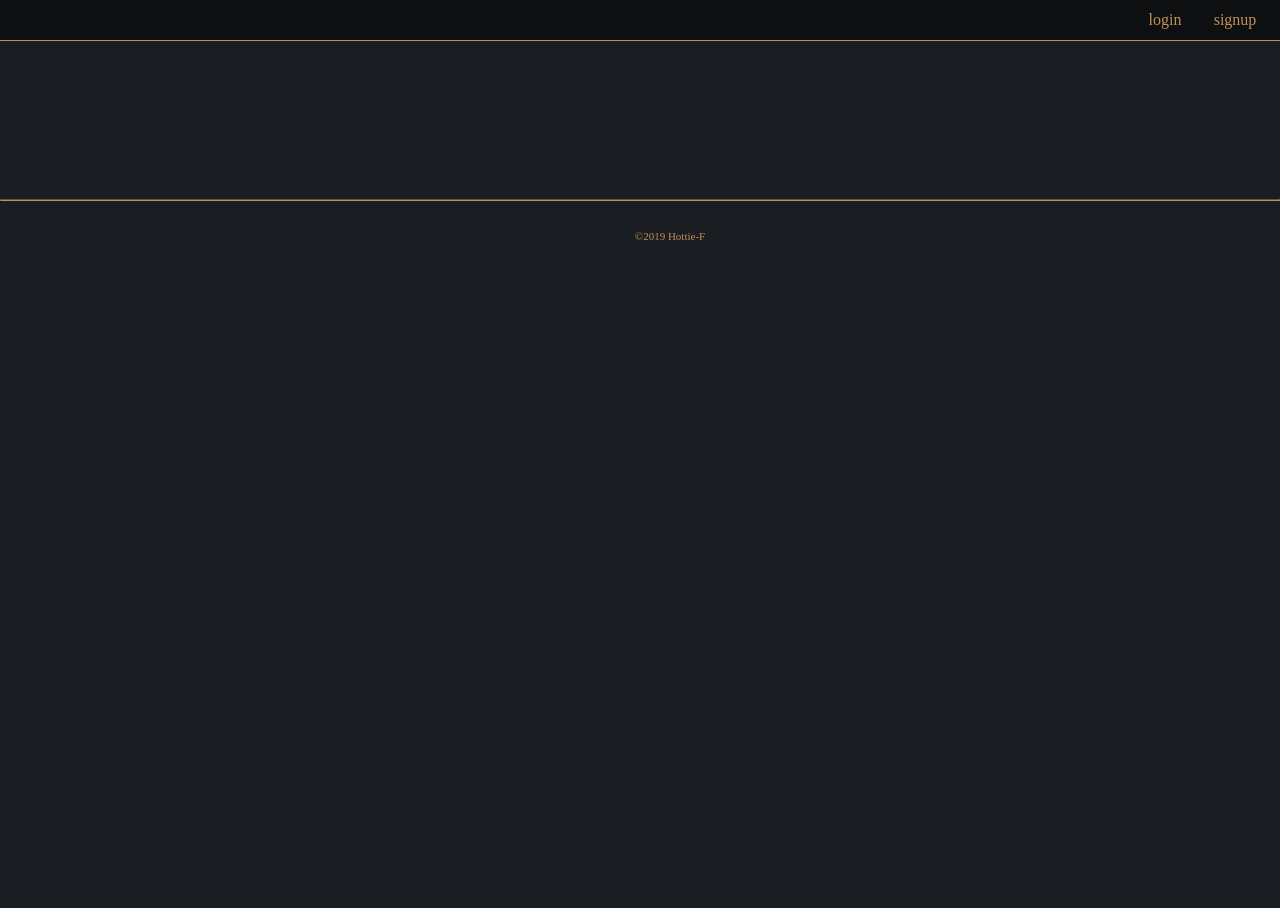
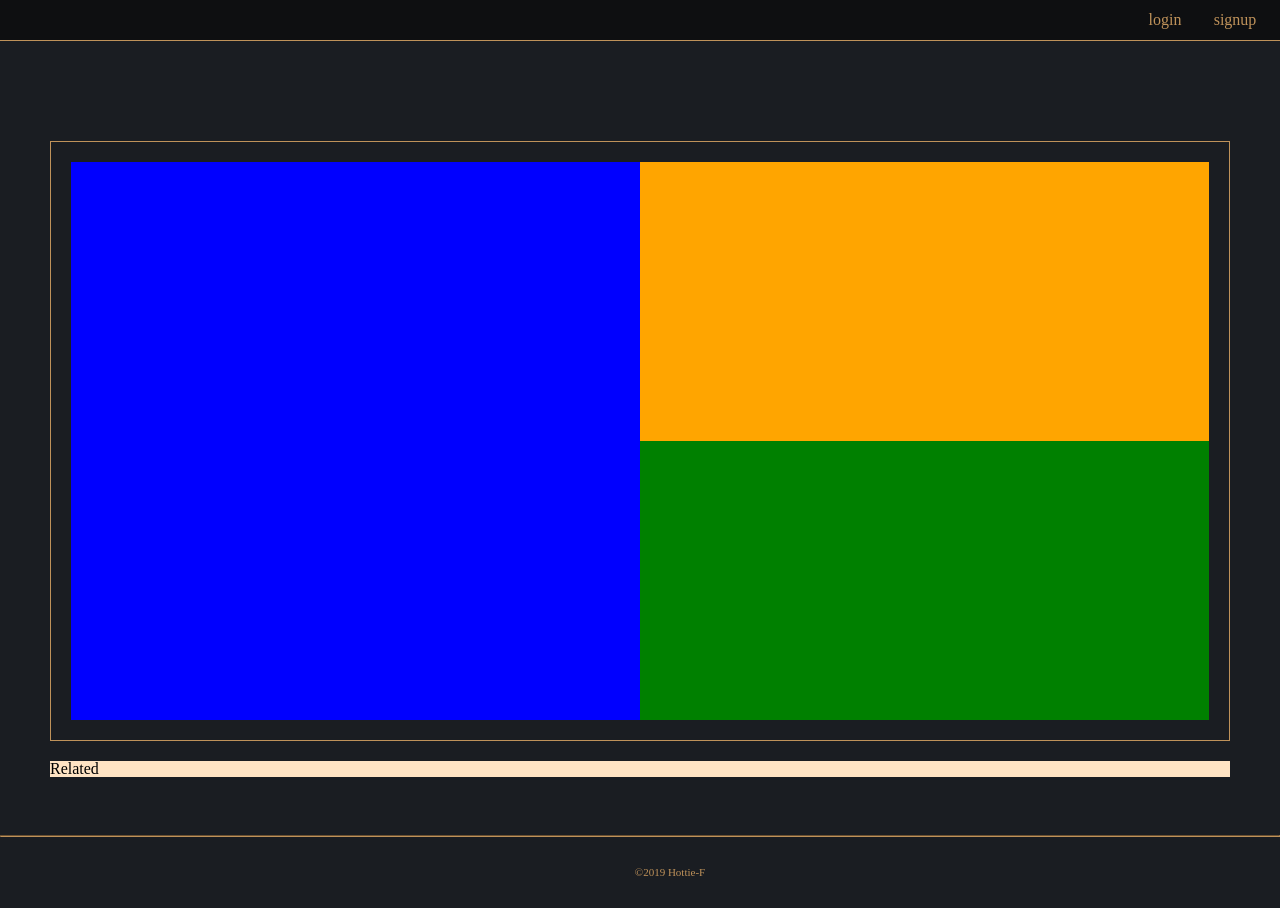
Before and after one commit to dorage/CATLOVER-react, a React (Create React App) app: page /post/1 in a window 1280 px wide. Shown: the top 908 px of the page. Before the commit the page ends 800 px from the top, so only its background shows below. Built offline with nearby package versions, Linux system fonts and the light colour scheme; no server answers.

Commit message:
Detail Layout 작업중

```diff
--- a/src/Routes/Detail/DetailContainer.js
+++ b/src/Routes/Detail/DetailContainer.js
@@ -21,6 +21,7 @@
         try {
             const detail = await serverApi.postDetail(id);
             this.setState({ detail });
+            console.log(detail.data.results);
         } catch (e) {
             console.log(e);
         }
@@ -28,7 +29,6 @@
 
     render() {
         const { detail, loading, error } = this.state;
-        console.log(detail, loading, error);
         return <DetailPresenter />;
     }
 }
--- a/src/Routes/Detail/DetailPresenter.js
+++ b/src/Routes/Detail/DetailPresenter.js
@@ -1,11 +1,60 @@
 import React from 'react';
 import styled from 'styled-components';
+import { cssVar } from '../../vars';
 
 const Container = styled.div``;
-const ImageViewer = styled.div``;
+const PostContainer = styled.div`
+    display: flex;
+    width: 100%;
+    height: 600px;
+    border: solid 1px;
+    border-color: ${cssVar.gold};
+    margin-bottom: 20px;
+    padding: 20px;
+`;
+const ImageBox = styled.div`
+    width: 50%;
+    height: 100%;
+    background-color: blue;
+`;
+const Image = styled.div`
+    background-image: url('');
+`;
+const PostBox = styled.div`
+    display: flex;
+    flex-direction: column;
+    width: 50%;
+    height: 100%;
+`;
+const InstagramInfo = styled.div`
+    width: 100%;
+    height: 50%;
+    background-color: orange;
+`;
+const PostInfo = styled.div`
+    width: 100%;
+    height: 50%;
+    background-color: green;
+`;
+const RealtedContainer = styled.div`
+    width: 100%;
+    height: 50%;
+    background-color: bisque;
+`;
+const RelatedInfo = styled.div``;
 
-export default () => (
+export default ({ detail, loading, error }) => (
     <Container>
-        <ImageViewer />
+        <PostContainer>
+            <ImageBox />
+            <PostBox>
+                <InstagramInfo />
+                <PostInfo />
+            </PostBox>
+        </PostContainer>
+        <RealtedContainer>
+            Related
+            <RelatedInfo />
+        </RealtedContainer>
     </Container>
 );
```
